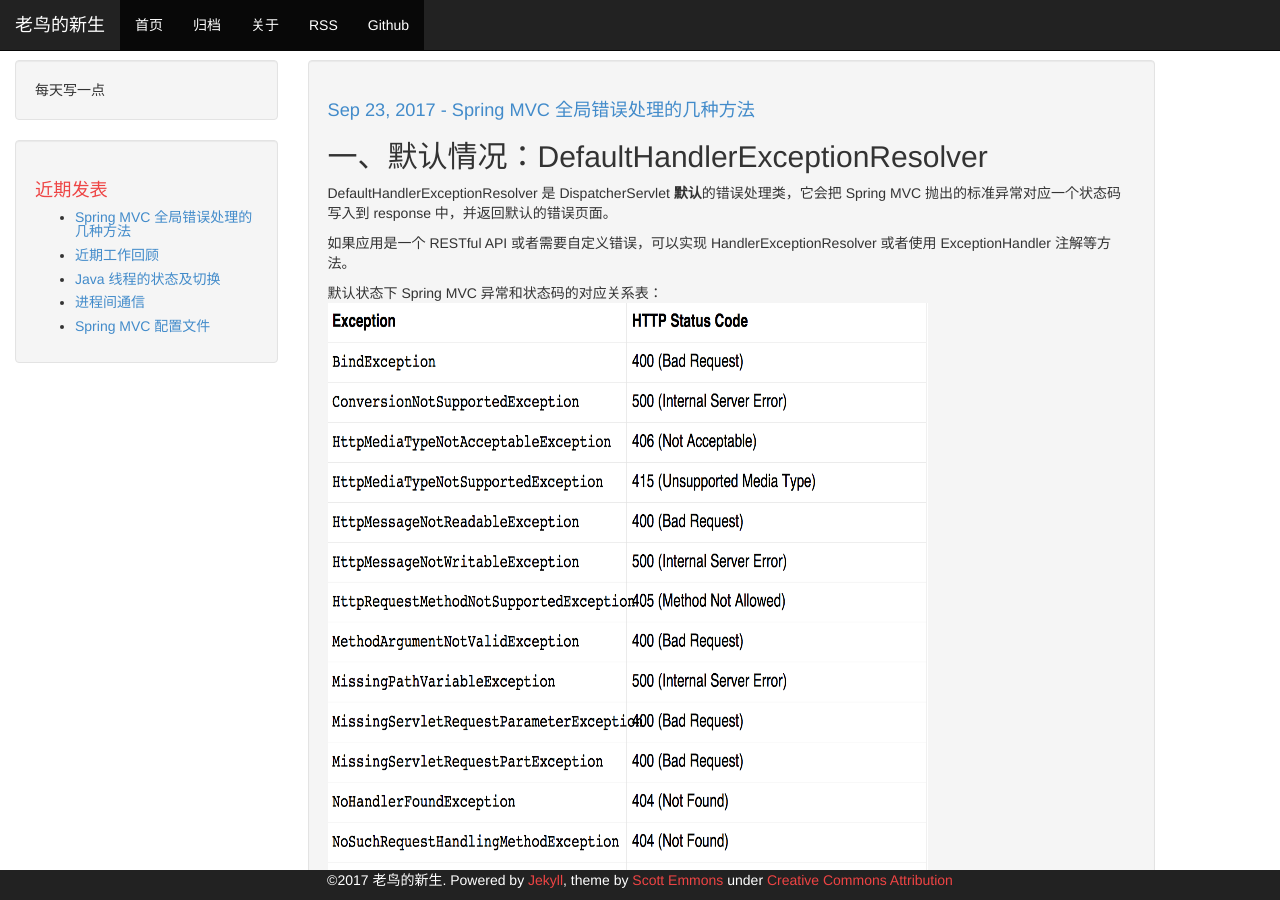
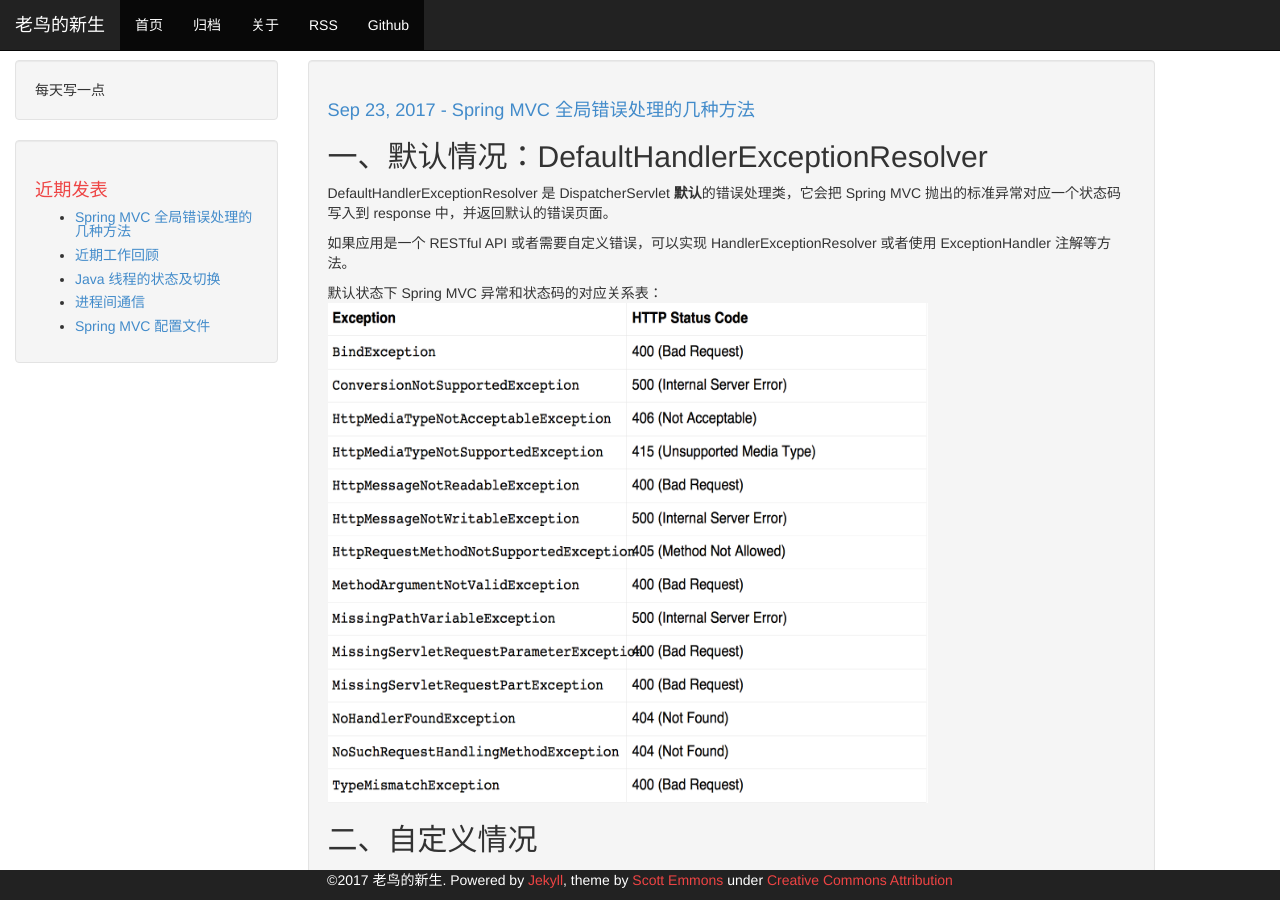
Before and after one commit to jyjsjd/jyjsjd.github.io, a Jekyll site: the page built from _posts/2017-09-23-spring-error-hander.md, in a window 1280 px wide and 900 px high. Built offline with Jekyll 4.4.1, drawn with Linux system fonts in a browser that asks for light colours.

Commit message:
spring error handler update

````diff
--- a/_posts/2017-09-23-spring-error-hander.md
+++ b/_posts/2017-09-23-spring-error-hander.md
@@ -14,7 +14,7 @@
 如果应用是一个 RESTful API 或者需要自定义错误，可以实现 HandlerExceptionResolver 或者使用 ExceptionHandler 注解等方法。
 
 默认状态下 Spring MVC 异常和状态码的对应关系表：
-<img src="/assets/img/exception.png" width="600" height="600" alt=""/>
+<img src="/assets/img/exception.png" width="600" height="500" alt=""/>
 
 ## 二、自定义情况
 
@@ -25,7 +25,7 @@
 <error-page>
     <error-code>404</error-code>
     <location>/WEB-INF/jsp/errors/404.jsp</location>
-  </error-page>
+</error-page>
 ```
 
 实际上 `error-code` 也可以是具体的异常类：
@@ -34,7 +34,7 @@
 <error-page>
     <error-code>java.lang.NullPointerException</error-code>
     <location>/WEB-INF/jsp/errors/error.jsp</location>
-  </error-page>
+</error-page>
 ```
 
 ### 2、自定义错误处理
@@ -56,7 +56,6 @@
 ```java
 @Controller
 public class SimpleController {
-
 @ExceptionHandler(IOException.class)
 public ResponseEntity<String> handleIOException(IOException ex) {
     // prepare responseEntity
````
